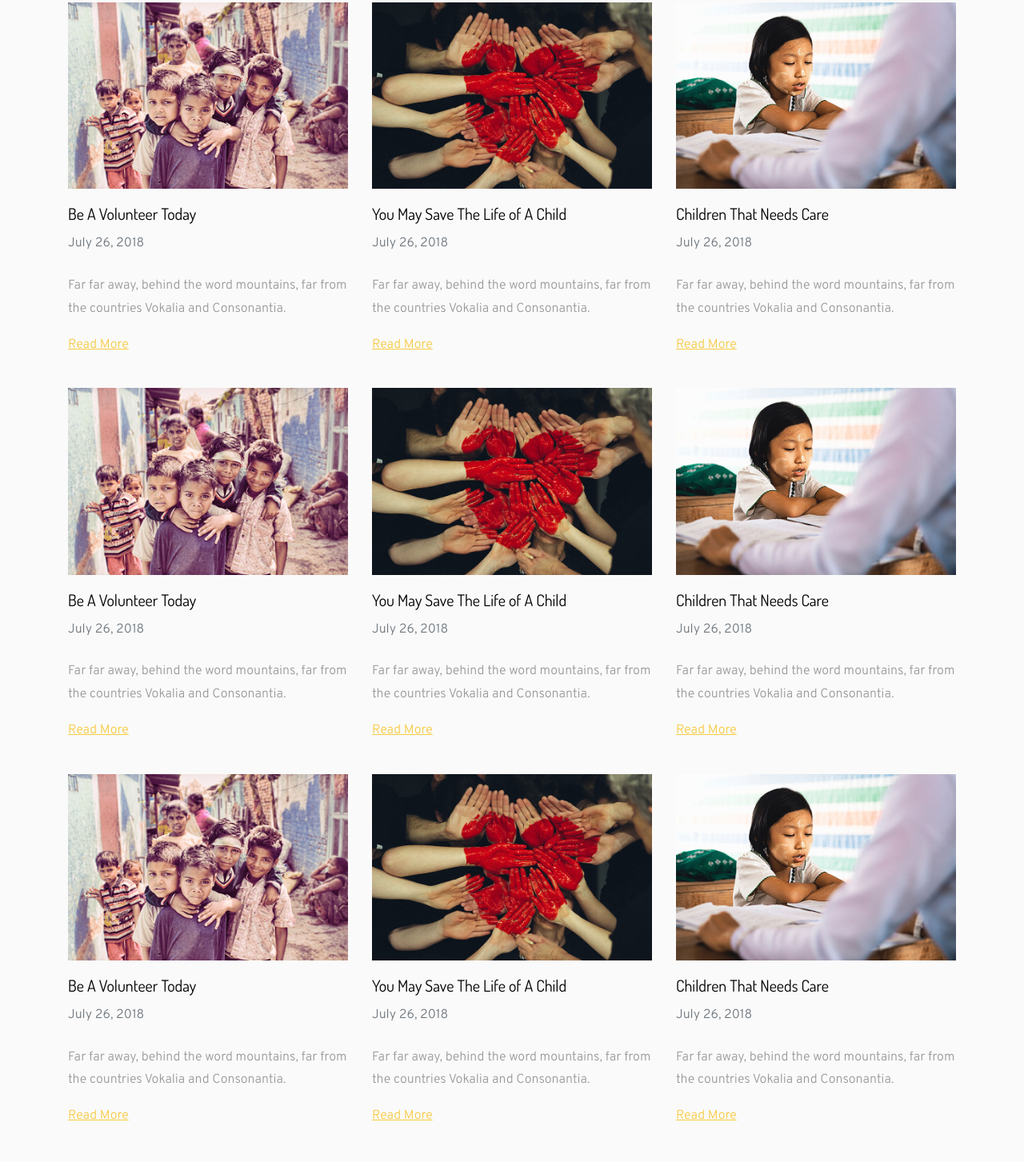
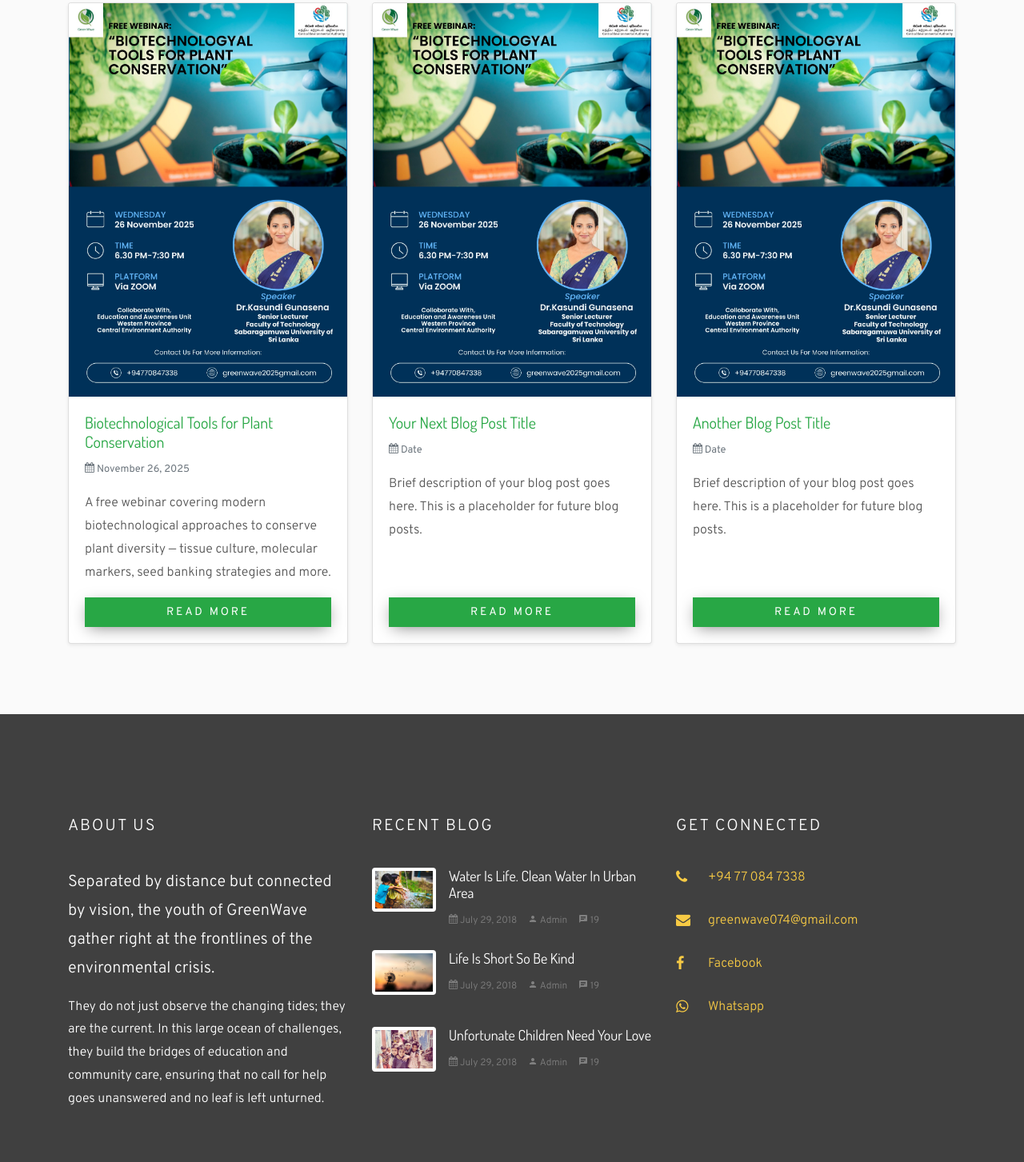
Before and after one commit to ThejanGS2/GreenWave2, a plain HTML site: page blog.html in a window 1280 px wide. Shown: the part 761-2214 px from the top of the page at 80% size. Drawn offline with Linux system fonts and the light colour scheme; some packages are replaced by stand-ins of ours; no server answers; files whose address does not match are found by name.

Commit message:
Added the first blog and the thumbnail image

```diff
--- a/blog.html
+++ b/blog.html
@@ -66,108 +66,55 @@
 
   <div class="site-section bg-light">
     <div class="container">
-
-
       <div class="row">
-        <div class="col-12 col-sm-6 col-md-6 col-lg-4 mb-4 mb-lg-0">
-          <div class="post-entry">
-            <a href="blog-single.html" class="mb-3 img-wrap">
-              <img src="images/img_4.jpg" alt="Image placeholder" class="img-fluid">
-            </a>
-            <h3><a href="#">Be A Volunteer Today</a></h3>
-            <span class="date mb-4 d-block text-muted">July 26, 2018</span>
-            <p>Far far away, behind the word mountains, far from the countries Vokalia and Consonantia.</p>
-            <p><a href="#" class="link-underline">Read More</a></p>
-          </div>
-        </div>
-        <div class="col-12 col-sm-6 col-md-6 col-lg-4 mb-4 mb-lg-0">
-          <div class="post-entry">
-            <a href="blog-single.html" class="mb-3 img-wrap">
-              <img src="images/img_5.jpg" alt="Image placeholder" class="img-fluid">
-            </a>
-            <h3><a href="#">You May Save The Life of A Child</a></h3>
-            <span class="date mb-4 d-block text-muted">July 26, 2018</span>
-            <p>Far far away, behind the word mountains, far from the countries Vokalia and Consonantia.</p>
-            <p><a href="#" class="link-underline">Read More</a></p>
-          </div>
-        </div>
-        <div class="col-12 col-sm-6 col-md-6 col-lg-4 mb-4 mb-lg-0">
-          <div class="post-entry">
-            <a href="blog-single.html" class="mb-3 img-wrap">
-              <img src="images/img_6.jpg" alt="Image placeholder" class="img-fluid">
-            </a>
-            <h3><a href="#">Children That Needs Care</a></h3>
-            <span class="date mb-4 d-block text-muted">July 26, 2018</span>
-            <p>Far far away, behind the word mountains, far from the countries Vokalia and Consonantia.</p>
-            <p><a href="#" class="link-underline">Read More</a></p>
+        <!-- Blog Card 1 -->
+        <div class="col-md-6 col-lg-4 mb-4">
+          <div class="card h-100 shadow-sm">
+            <img src="images/biotech_poster.jpg" class="card-img-top" alt="Biotechnological Tools for Plant Conservation">
+            <div class="card-body d-flex flex-column">
+              <h5 class="card-title">
+                <a href="blog-single.html" style="color: #28a745; text-decoration: none;">Biotechnological Tools for Plant Conservation</a>
+              </h5>
+              <p class="text-muted small mb-3">
+                <span class="icon-calendar"></span> November 26, 2025
+              </p>
+              <p class="card-text">A free webinar covering modern biotechnological approaches to conserve plant diversity — tissue culture, molecular markers, seed banking strategies and more.</p>
+              <a href="blog-single.html" class="btn btn-success mt-auto">Read More</a>
+            </div>
           </div>
         </div>
 
-        <div class="col-12 col-sm-6 col-md-6 col-lg-4 mb-4 mb-lg-0">
-          <div class="post-entry">
-            <a href="blog-single.html" class="mb-3 img-wrap">
-              <img src="images/img_4.jpg" alt="Image placeholder" class="img-fluid">
-            </a>
-            <h3><a href="#">Be A Volunteer Today</a></h3>
-            <span class="date mb-4 d-block text-muted">July 26, 2018</span>
-            <p>Far far away, behind the word mountains, far from the countries Vokalia and Consonantia.</p>
-            <p><a href="#" class="link-underline">Read More</a></p>
-          </div>
-        </div>
-        <div class="col-12 col-sm-6 col-md-6 col-lg-4 mb-4 mb-lg-0">
-          <div class="post-entry">
-            <a href="blog-single.html" class="mb-3 img-wrap">
-              <img src="images/img_5.jpg" alt="Image placeholder" class="img-fluid">
-            </a>
-            <h3><a href="#">You May Save The Life of A Child</a></h3>
-            <span class="date mb-4 d-block text-muted">July 26, 2018</span>
-            <p>Far far away, behind the word mountains, far from the countries Vokalia and Consonantia.</p>
-            <p><a href="#" class="link-underline">Read More</a></p>
-          </div>
-        </div>
-        <div class="col-12 col-sm-6 col-md-6 col-lg-4 mb-4 mb-lg-0">
-          <div class="post-entry">
-            <a href="blog-single.html" class="mb-3 img-wrap">
-              <img src="images/img_6.jpg" alt="Image placeholder" class="img-fluid">
-            </a>
-            <h3><a href="#">Children That Needs Care</a></h3>
-            <span class="date mb-4 d-block text-muted">July 26, 2018</span>
-            <p>Far far away, behind the word mountains, far from the countries Vokalia and Consonantia.</p>
-            <p><a href="#" class="link-underline">Read More</a></p>
+        <!-- Example Blog Card 2 (you can duplicate and modify this for more blog posts) -->
+        <div class="col-md-6 col-lg-4 mb-4">
+          <div class="card h-100 shadow-sm">
+            <img src="images/biotech_poster.jpg" class="card-img-top" alt="Blog Post">
+            <div class="card-body d-flex flex-column">
+              <h5 class="card-title">
+                <a href="#" style="color: #28a745; text-decoration: none;">Your Next Blog Post Title</a>
+              </h5>
+              <p class="text-muted small mb-3">
+                <span class="icon-calendar"></span> Date
+              </p>
+              <p class="card-text">Brief description of your blog post goes here. This is a placeholder for future blog posts.</p>
+              <a href="#" class="btn btn-success mt-auto">Read More</a>
+            </div>
           </div>
         </div>
 
-        <div class="col-12 col-sm-6 col-md-6 col-lg-4 mb-4 mb-lg-0">
-          <div class="post-entry">
-            <a href="blog-single.html" class="mb-3 img-wrap">
-              <img src="images/img_4.jpg" alt="Image placeholder" class="img-fluid">
-            </a>
-            <h3><a href="#">Be A Volunteer Today</a></h3>
-            <span class="date mb-4 d-block text-muted">July 26, 2018</span>
-            <p>Far far away, behind the word mountains, far from the countries Vokalia and Consonantia.</p>
-            <p><a href="#" class="link-underline">Read More</a></p>
-          </div>
-        </div>
-        <div class="col-12 col-sm-6 col-md-6 col-lg-4 mb-4 mb-lg-0">
-          <div class="post-entry">
-            <a href="blog-single.html" class="mb-3 img-wrap">
-              <img src="images/img_5.jpg" alt="Image placeholder" class="img-fluid">
-            </a>
-            <h3><a href="#">You May Save The Life of A Child</a></h3>
-            <span class="date mb-4 d-block text-muted">July 26, 2018</span>
-            <p>Far far away, behind the word mountains, far from the countries Vokalia and Consonantia.</p>
-            <p><a href="#" class="link-underline">Read More</a></p>
-          </div>
-        </div>
-        <div class="col-12 col-sm-6 col-md-6 col-lg-4 mb-4 mb-lg-0">
-          <div class="post-entry">
-            <a href="blog-single.html" class="mb-3 img-wrap">
-              <img src="images/img_6.jpg" alt="Image placeholder" class="img-fluid">
-            </a>
-            <h3><a href="#">Children That Needs Care</a></h3>
-            <span class="date mb-4 d-block text-muted">July 26, 2018</span>
-            <p>Far far away, behind the word mountains, far from the countries Vokalia and Consonantia.</p>
-            <p><a href="#" class="link-underline">Read More</a></p>
+        <!-- Example Blog Card 3 -->
+        <div class="col-md-6 col-lg-4 mb-4">
+          <div class="card h-100 shadow-sm">
+            <img src="images/biotech_poster.jpg" class="card-img-top" alt="Blog Post">
+            <div class="card-body d-flex flex-column">
+              <h5 class="card-title">
+                <a href="#" style="color: #28a745; text-decoration: none;">Another Blog Post Title</a>
+              </h5>
+              <p class="text-muted small mb-3">
+                <span class="icon-calendar"></span> Date
+              </p>
+              <p class="card-text">Brief description of your blog post goes here. This is a placeholder for future blog posts.</p>
+              <a href="#" class="btn btn-success mt-auto">Read More</a>
+            </div>
           </div>
         </div>
       </div>
```
Also changed, not shown: images/biotech_poster.jpg (added).
